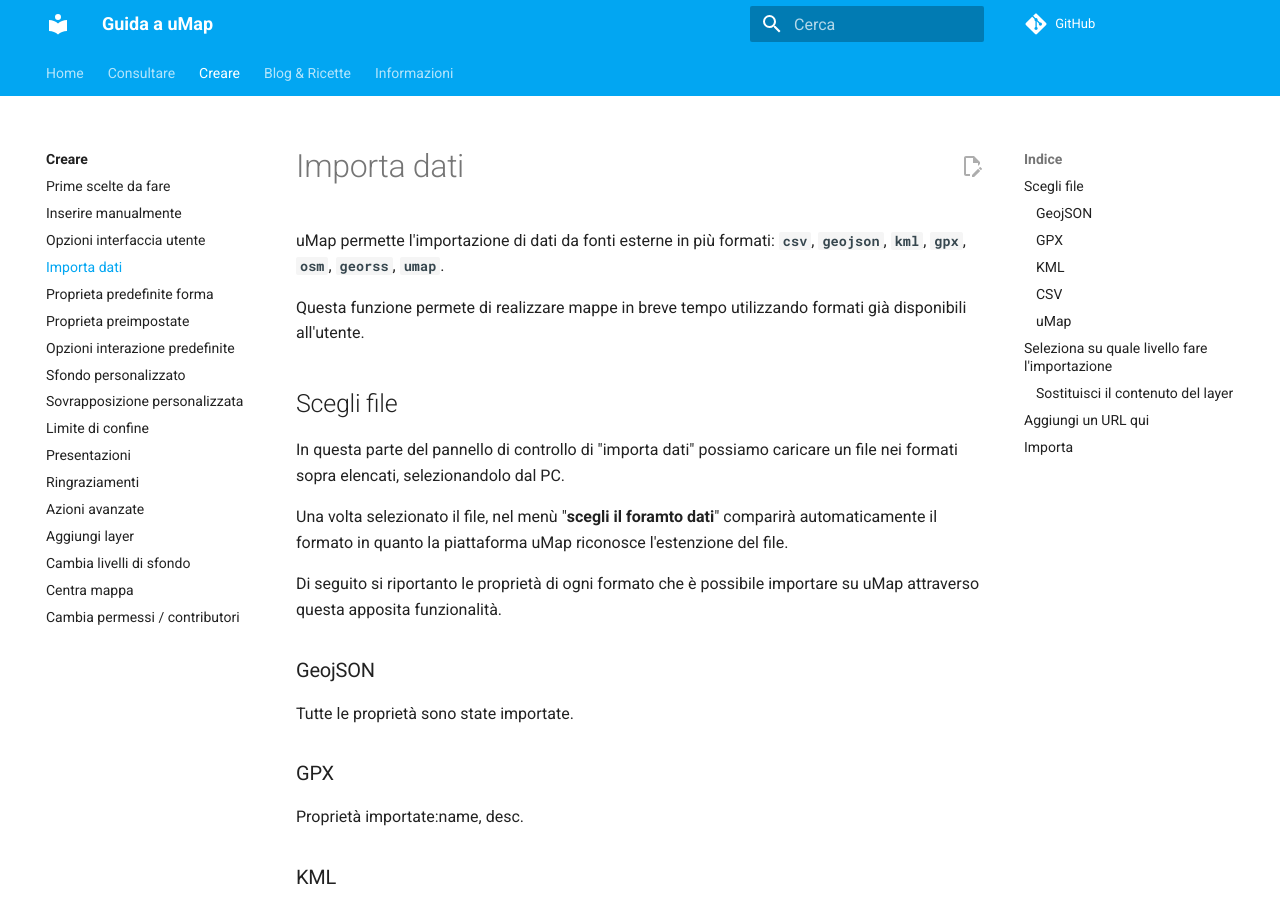
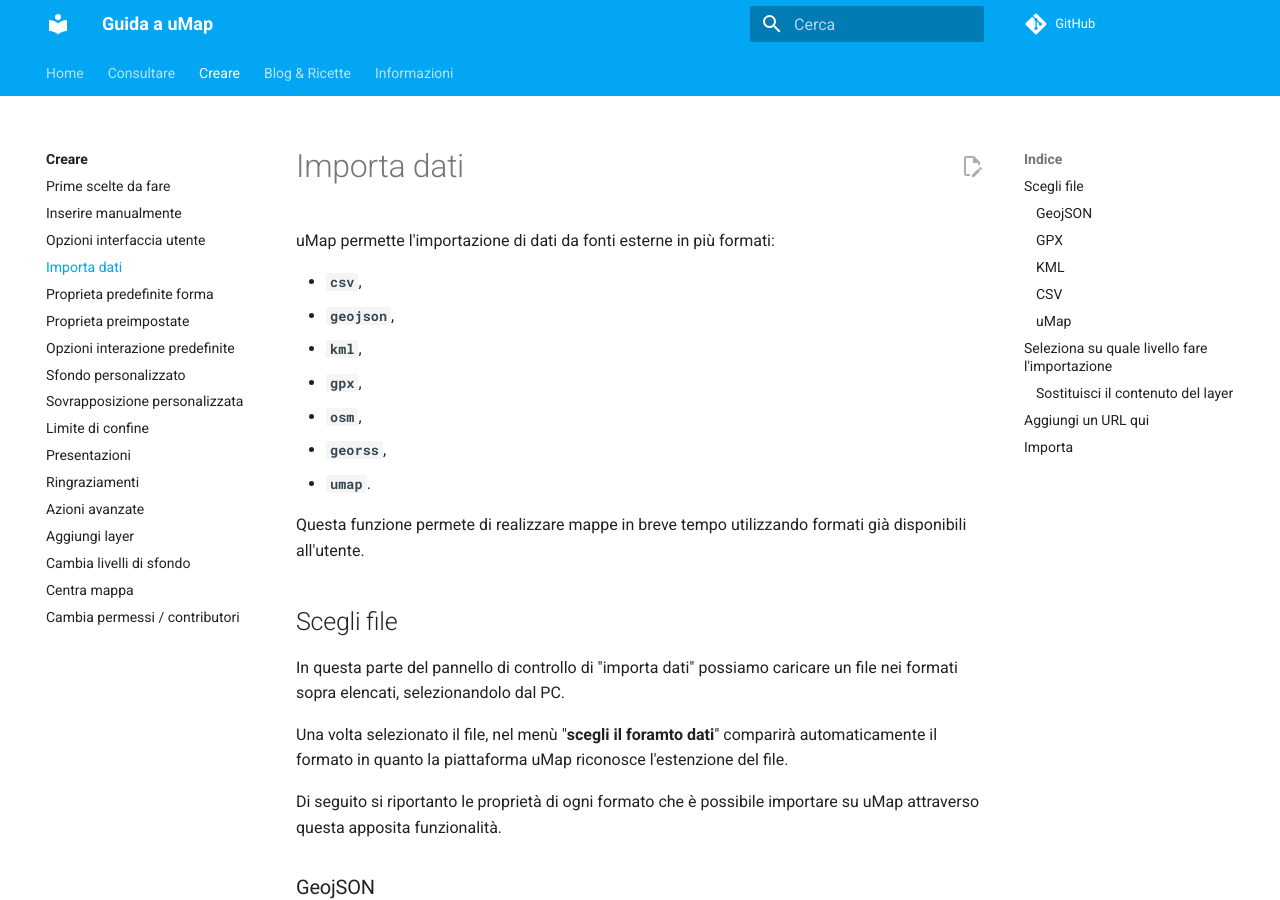
Before and after one commit to opendatasicilia/guida-umap, an MkDocs documentation site: the page built from docs/creare/importa-dati.md, in a window 1280 px wide and 900 px high. Built offline with MkDocs 1.6.1 and Material for MkDocs 9.7.7, drawn with Linux system fonts in a browser that asks for light colours; comment, search, counter and statistics services are not loaded.

Commit message:
Update importa-dati.md

```diff
--- a/docs/creare/importa-dati.md
+++ b/docs/creare/importa-dati.md
@@ -1,6 +1,14 @@
 # Importa dati
 
-uMap permette l'importazione di dati da fonti esterne in più formati:  **`csv`**, **`geojson`**, **`kml`**, **`gpx`**, **`osm`**, **`georss`**, **`umap`**.
+uMap permette l'importazione di dati da fonti esterne in più formati:
+
+   - **`csv`**,
+   - **`geojson`**,
+   - **`kml`**,
+   - **`gpx`**,
+   - **`osm`**,
+   - **`georss`**,
+   - **`umap`**.
 
 Questa funzione permete di realizzare mappe in breve tempo utilizzando formati già disponibili all'utente.
 
```
